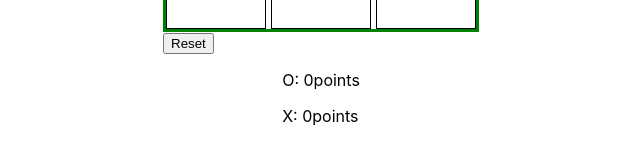
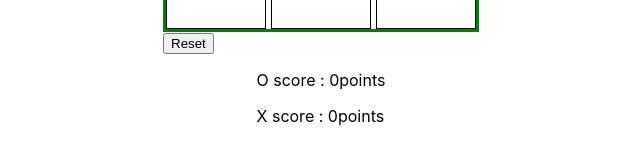
Before and after one commit to DBattou/TicTacToe, a React (Create React App) app: page / in a window 1280 px wide. Shown: the part 471-636 px from the top of the page, without its empty margins (319-959 px from the left). Built offline with nearby package versions, Linux system fonts and the light colour scheme.

Commit message:
Update player score,add test and update readme

```diff
--- a/src/App.js
+++ b/src/App.js
@@ -28,15 +28,20 @@ function App({ gameSize }) {
     [gameState, currentPlayer]
   )
 
+  const resetGameState = useCallback(() => {
+    setGameState(Array(gameSize * gameSize).fill(''))
+  }, [gameSize])
+
   useEffect(() => {
     const isWinner = calculateWinner({ boardState: gameState, boardSize: gameSize })
 
     if (isWinner) {
       const winner = currentPlayer === 'O' ? 'X' : 'O'
       alert(`THE ${winner} WIN`)
-      setScore({ ...score, [winner]: score.winner + 1 })
+      setScore({ ...score, [winner]: score[winner] + 1 })
+      resetGameState()
     }
-  }, [gameState, currentPlayer, gameSize, score])
+  }, [gameState, currentPlayer, gameSize, score, resetGameState])
 
   return (
     <div className="App">
@@ -46,13 +51,11 @@ function App({ gameSize }) {
           gameState={gameState}
           changeGameState={changeGameState}
         ></Board>
-        <button onClick={() => setGameState(Array(gameSize * gameSize).fill(''))}>
-          Reset
-        </button>
+        <button onClick={resetGameState}>Reset</button>
       </section>
       <section>
-        <Score player={'O'} score={score.O}></Score>
-        <Score player={'X'} score={score.X}></Score>
+        <Score player={'O'} score={score.O} testId={'player_O_score'}></Score>
+        <Score player={'X'} score={score.X} testId={'player_X_score'}></Score>
       </section>
     </div>
   )
--- a/src/score/Score.jsx
+++ b/src/score/Score.jsx
@@ -1,10 +1,10 @@
 import React from 'react'
 import './Score.css'
 
-function Score({ player, score }) {
+function Score({ player, score, testId }) {
   return (
     <p>
-      {player}: {score}points
+      {player} score : <span data-testid={testId}>{score}points</span>
     </p>
   )
 }
```
Also changed, not shown: 2 other files (tests, documents, lock files or other folders).
